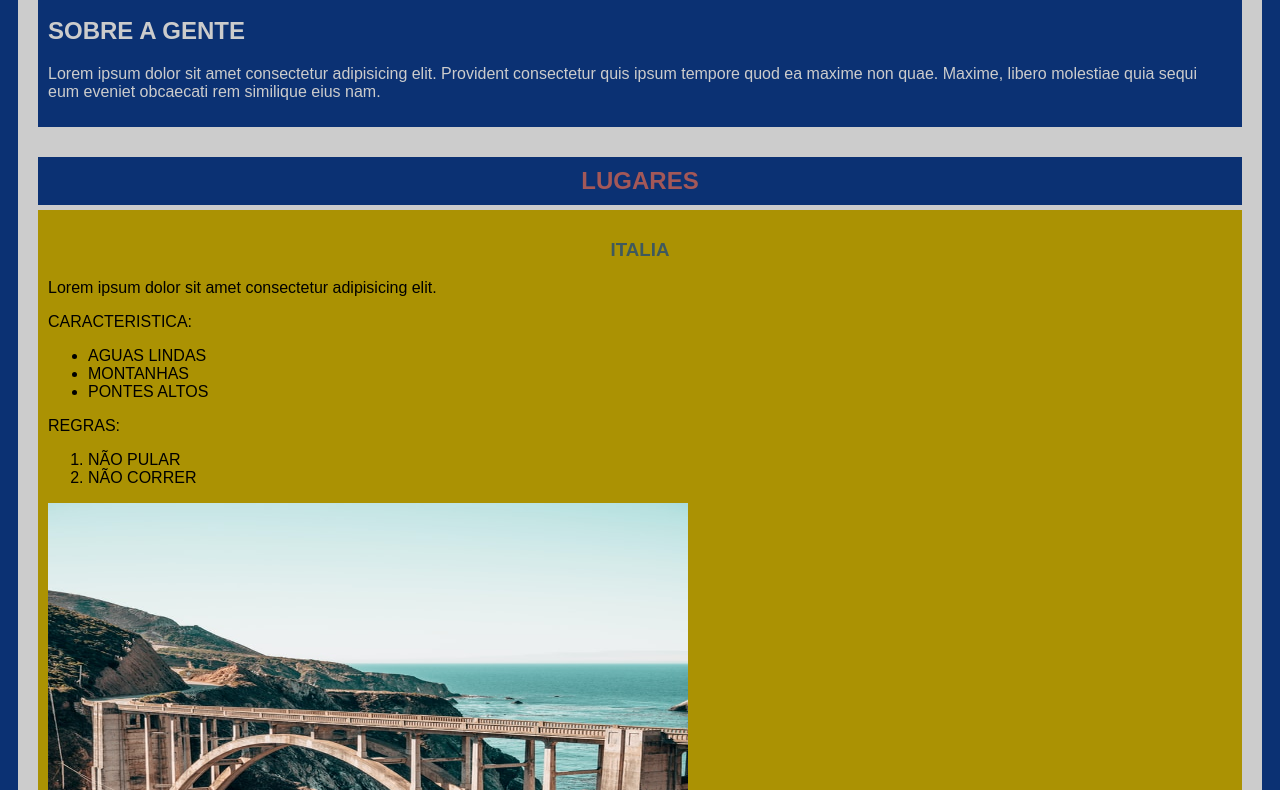
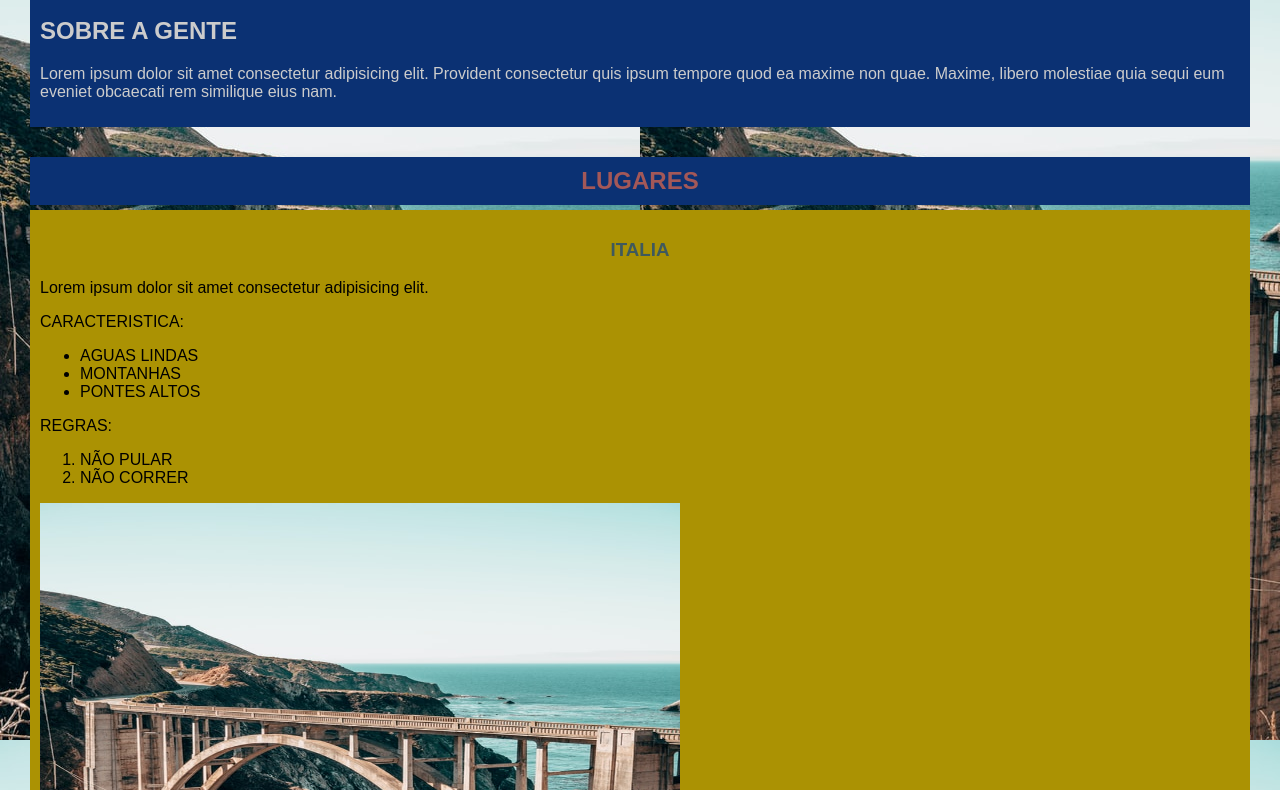
Before and after one commit to ed-deev/CursoWeb, a plain HTML site: page 1_CSS/index.html in a window 1280 px wide. Shown: the part 113-903 px from the top of the page. Drawn offline with Linux system fonts and the light colour scheme.

Commit message:
Alteração

```diff
--- a/1_CSS/style.css
+++ b/1_CSS/style.css
@@ -3,18 +3,15 @@
     font-style: normal;
 }
 body{
+    margin: 10px;
     background-color: #0b3173;
+    background-image: url(../1_CSS/img/bridge.jpg);
 }
 /*div{
     border: 5px solid rgb(109, 84, 84);
     padding: 10px;
     margin: 5px;
 }*/
-#body{
-    background-color: #ccc;
-    margin: 10px;
-
-}
 #titulo-principal{
     padding: 5px;
     margin: 10px;
```
Also changed, not shown: 1.2_CSS/index.html (added, +13 -0 lines), 1.2_CSS/IMG/bridge.jpg (added), 1.2_CSS/IMG/city.jpg (added), 1.2_CSS/IMG/nature.jpg (added), 1.2_CSS/css1.txt (added), 1.2_CSS/style.css (added), 1_CSS/css.txt.
